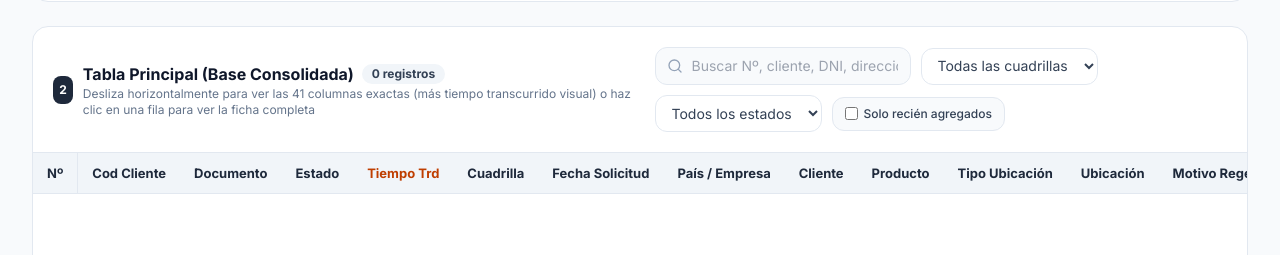
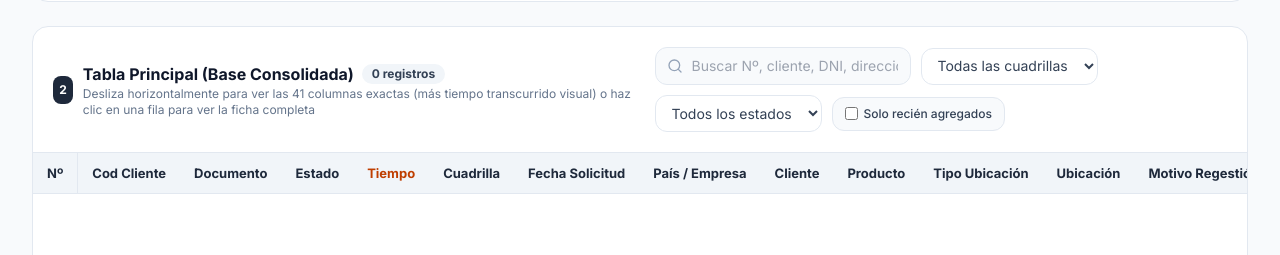
Before and after one commit to tecsycom-tech/monitor-sgi, a plain HTML site: page index.html in a window 1280 px wide. Shown: the part 536-791 px from the top of the page. Drawn offline with nearby package versions, Linux system fonts and the light colour scheme.

Commit message:
Update header label from 'Tiempo Trd' to 'Tiempo'

```diff
--- a/index.html
+++ b/index.html
@@ -589,7 +589,7 @@
           return `<th class="py-3 px-3.5 whitespace-nowrap sticky left-0 z-30 bg-slate-100 border-r border-slate-200 shadow-[2px_0_5px_-2px_rgba(0,0,0,0.06)]">${escapeHtml(displayLabel)}</th>`;
         }
         if (header === 'Estado') {
-          return `<th class="py-3 px-3.5 whitespace-nowrap">${escapeHtml(displayLabel)}</th><th class="py-3 px-3.5 whitespace-nowrap text-brand-700" title="Indicador visual en web (no se exporta)">Tiempo Trd</th>`;
+          return `<th class="py-3 px-3.5 whitespace-nowrap">${escapeHtml(displayLabel)}</th><th class="py-3 px-3.5 whitespace-nowrap text-brand-700" title="Indicador visual en web (no se exporta)">Tiempo</th>`;
         }
         const minWidthClass = (header === 'Dirección' || header === 'Suscripción' || header === 'Datos Técnicos' || header === 'Historial de Estados')
           ? 'min-w-[260px]'
```
